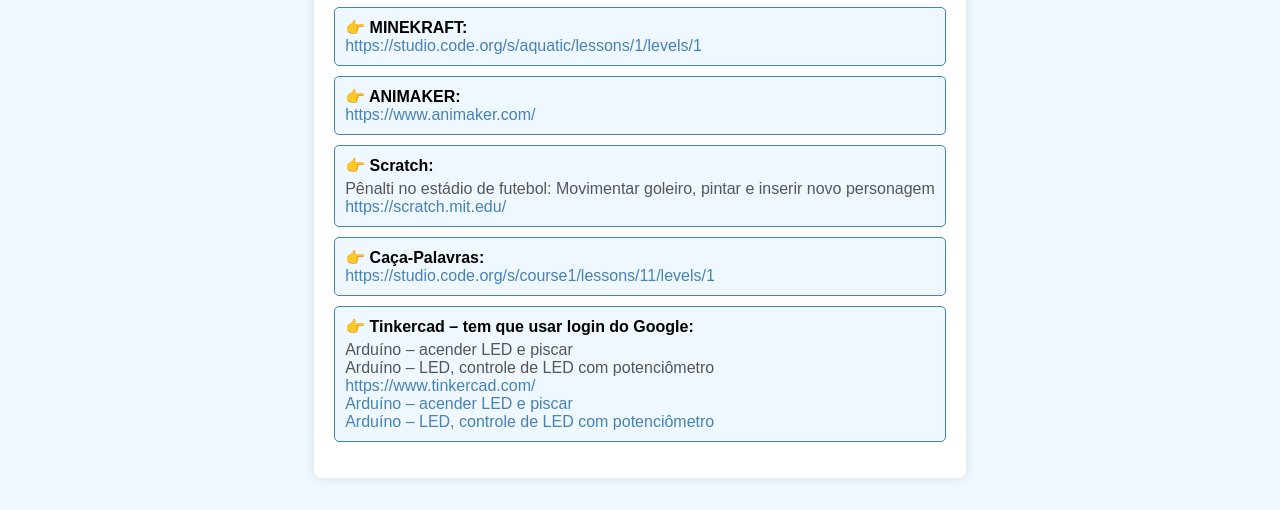
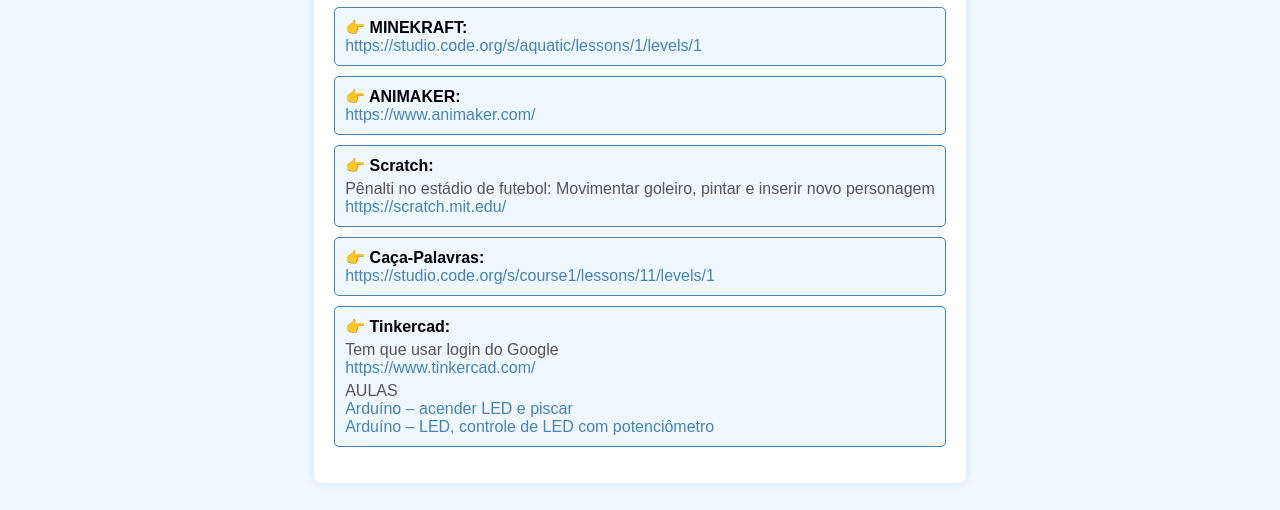
Before and after one commit to profedugarciab/profedugarciab.github.io, a plain HTML site: page 3ano.html in a window 1280 px wide. Shown: the part 290-800 px from the top of the page. Drawn offline with Linux system fonts and the light colour scheme.

Commit message:
Update 3ano.html

```diff
--- a/3ano.html
+++ b/3ano.html
@@ -85,9 +85,10 @@
                 <div><a class="link" href="https://studio.code.org/s/course1/lessons/11/levels/1">https://studio.code.org/s/course1/lessons/11/levels/1</a></div>
             </li>
             <li>
-                <strong>👉 Tinkercad – tem que usar login do Google:</strong>
-                <div class="description">Arduíno – acender LED e piscar<br>Arduíno – LED, controle de LED com potenciômetro</div>
+                <strong>👉 Tinkercad:</strong>
+                <div class="description">Tem que usar login do Google</div>
                 <div><a class="link" href="https://www.tinkercad.com/">https://www.tinkercad.com/</a></div>
+                <div class="description">AULAS</div>
                 <div><a class="link" href="https://www.tinkercad.com/things/3owO3JTcumT-aula-7?sharecode=TSy6-BgMD7LHVd6Twp4oCzyQ5Pg2Q1N5-Z1wOFnAyF4">Arduíno – acender LED e piscar</a></div>
                 <div><a class="link" href="https://www.tinkercad.com/things/frYCXgxFblI-aula-8?sharecode=kmR8VFhyD4vB0tAul4UWjH2nsF6B5U2EQQVwW-xyKcg">Arduíno – LED, controle de LED com potenciômetro</a></div>
             </li>
```
